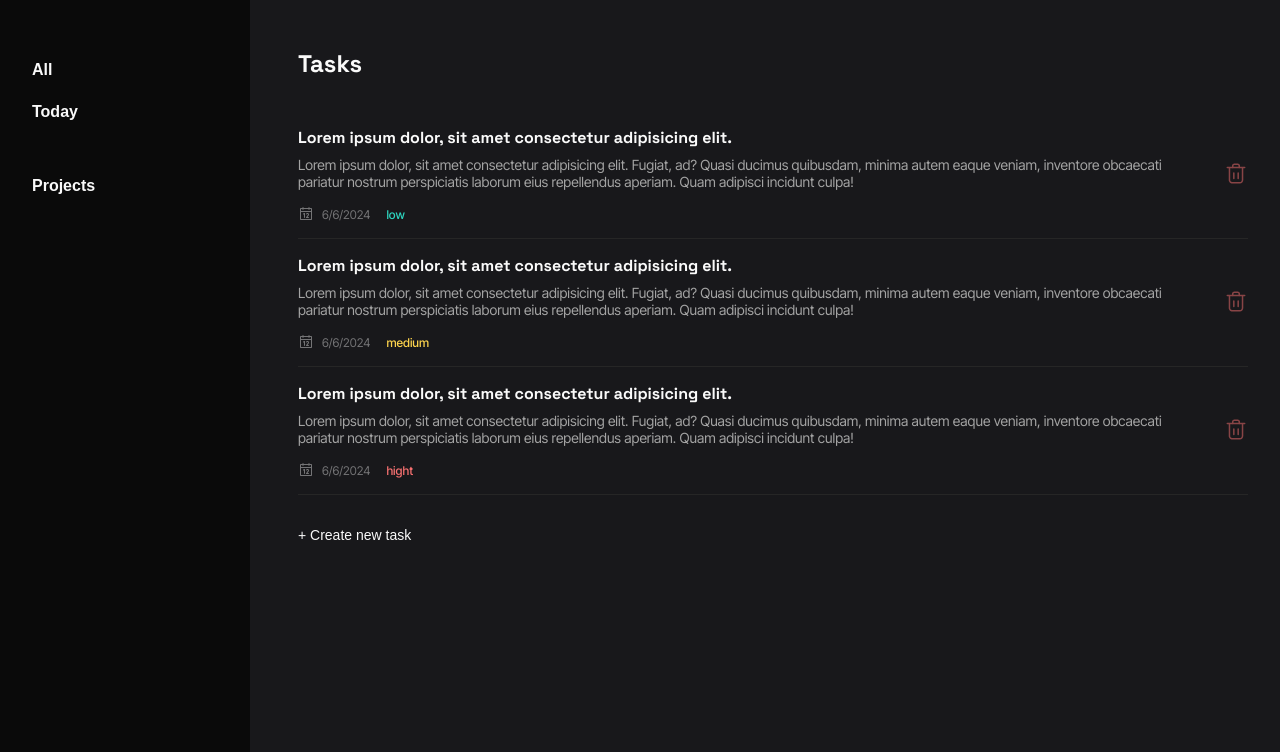
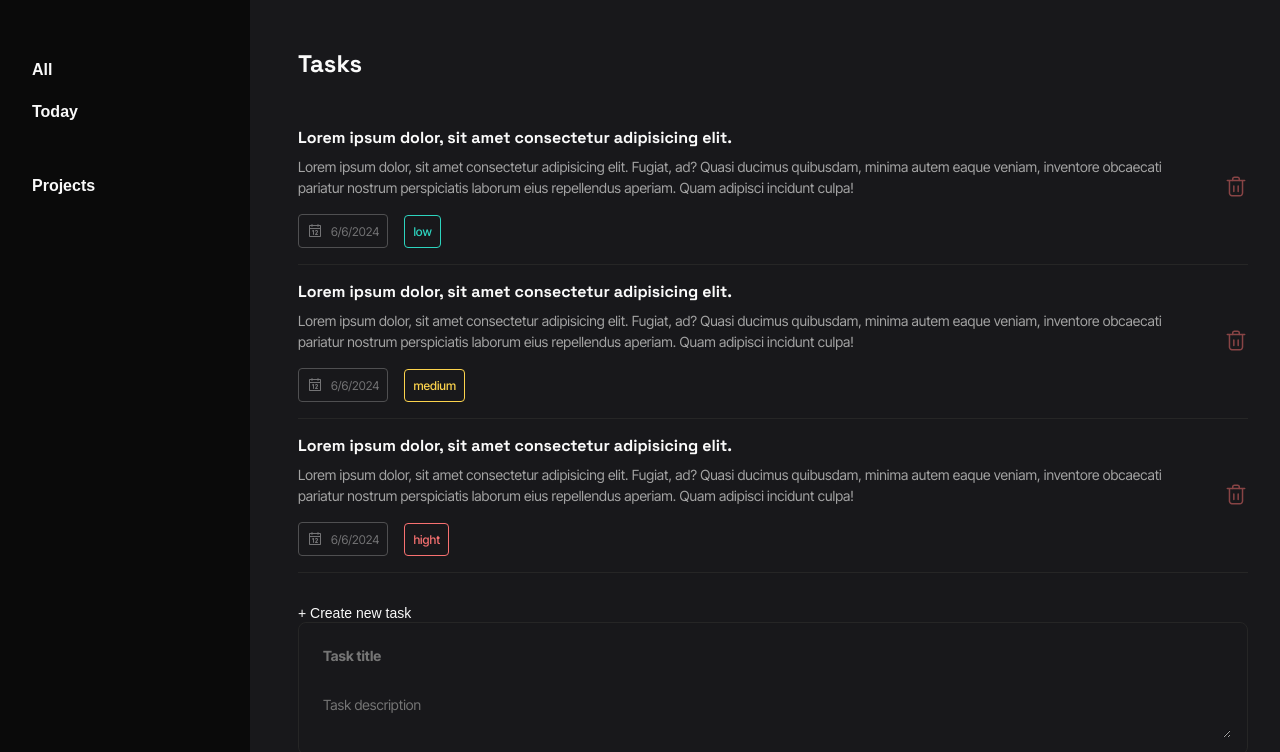
Before and after one commit to naiandersonb/todo-hero, a website built with webpack: page src/index.html in a window 1280 px wide. Shown: the part 48-800 px from the top of the page. Built offline with nearby package versions, Linux system fonts and the light colour scheme.

Commit message:
create form and filds

```diff
--- /dev/null
+++ b/src/components/new-task-form.js
@@ -0,0 +1,24 @@
+import { DOMUtils } from "../utils/dom-utils";
+
+export function NewTaskForm() {
+  const form = DOMUtils.createElement("form", ["task-form__container"]);
+  const fieldsContainer = DOMUtils.createElement('section',['task-form__fields-container'])
+
+  const titleInput = DOMUtils.createElement("input", [
+    "task-form__field",
+    "font-inter-tight",
+  ]);
+  titleInput.placeholder = "Task title";
+  const descriptionInput = DOMUtils.createElement("textarea", [
+    "task-form__field",
+    "font-inter-tight",
+  ]);
+  descriptionInput.placeholder = "Task description";
+
+  fieldsContainer.appendChild(titleInput);
+  fieldsContainer.appendChild(descriptionInput);
+
+  form.appendChild(fieldsContainer);
+
+  return form;
+}
--- /dev/null
+++ b/src/components/task-row.js
@@ -0,0 +1,58 @@
+import CalendarIcon from "../assets/images/icons/calendar.svg";
+import TrashIcon from "../assets/images/icons/trash.svg";
+import { DOMUtils } from "../utils/dom-utils";
+
+export function TaskRow(task, deleteTask) {
+  const taskCardEl = DOMUtils.createElement("div", ["task-content__row"]);
+  const taskBody = DOMUtils.createElement("article");
+
+  const taskTitleEl = DOMUtils.createElement("h4");
+  taskTitleEl.innerText = task.title;
+  taskBody.appendChild(taskTitleEl);
+
+  if (task.description) {
+    const taskDescEl = DOMUtils.createElement("p");
+    taskDescEl.innerText = task.description;
+    taskBody.appendChild(taskDescEl);
+  }
+
+  const deleteTaskBtn = DOMUtils.createElement("button", ["task-btn__delete"]);
+  const trashIcon = DOMUtils.createIcon(TrashIcon);
+  deleteTaskBtn.appendChild(trashIcon);
+
+  deleteTaskBtn.addEventListener("click", deleteTask);
+
+  taskCardEl.appendChild(taskBody);
+  taskCardEl.appendChild(deleteTaskBtn);
+
+  const footer = Footer(task.date, task.priority)
+  taskBody.appendChild(footer);
+
+  return taskCardEl;
+}
+
+const Footer = (taskDate, priority) => {
+  const footer = DOMUtils.createElement("footer");
+
+  const dateEl = DOMUtils.createElement("div", ["task-row__date"]);
+
+  const calendarIcon = DOMUtils.createIcon(CalendarIcon);
+  calendarIcon.style.width = "1rem";
+
+  const date = DOMUtils.createElement("span");
+  date.innerText = new Date(taskDate).toLocaleDateString();
+
+  dateEl.appendChild(calendarIcon);
+  dateEl.appendChild(date);
+
+  const priorityEl = DOMUtils.createElement("span", [
+    "task-priority",
+    `task-priority__${priority}`,
+  ]);
+  priorityEl.innerText = priority;
+
+  footer.appendChild(dateEl);
+  footer.appendChild(priorityEl);
+
+  return footer
+}
--- a/src/index.js
+++ b/src/index.js
@@ -1,10 +1,10 @@
 import "./styles/style.css";
 
-import CalendarIcon from "./assets/images/icons/calendar.svg";
-import TrashIcon from "./assets/images/icons/trash.svg";
 import { logo } from "./components/logo";
 import { newTaskBtn } from "./components/new-task-btn";
+import { NewTaskForm } from "./components/new-task-form";
 import { Sidebar } from "./components/sidebar";
+import { TaskRow } from "./components/task-row";
 import { Task } from "./controllers/Task";
 import { createElement } from "./utils/createElement";
 
@@ -65,62 +65,28 @@ window.addEventListener("DOMContentLoaded", () => {
       date: new Date(),
     });
   }
+  const allTasks = tasks.getTasks();
 
-  const allTasks = tasks.getTasks();
+  const handleDeleteTask = (id, element) => {
+    tasks.deleteTask(id);
+    tasksContent.removeChild(element);
+  };
+
+  const form = NewTaskForm()
+
   if (allTasks.length > 0) {
     for (let task of allTasks) {
-      const taskEl = createElement("div", "task-content__row");
-      const taskBody = createElement("article");
+      const taskCard = TaskRow(task, () => handleDeleteTask(task.id, taskCard));
+      tasksContent.appendChild(taskCard);
+    }
 
-      const dateEle = createElement("header", "task-row__date");
-      const date = createElement("span");
-      date.innerText = new Date(task.date).toLocaleDateString();
-      const calendarIcon = createElement("img");
-      calendarIcon.src = CalendarIcon;
-      calendarIcon.style.width = "1rem";
-      dateEle.appendChild(calendarIcon);
-      dateEle.appendChild(date);
-
-      const taskTitleEl = createElement("h4");
-      taskTitleEl.innerText = task.title;
-      taskBody.appendChild(taskTitleEl);
-
-      if (task.description) {
-        const taskDescEl = createElement("p");
-        taskDescEl.innerText = task.description;
-        taskBody.appendChild(taskDescEl);
-      }
-
-      const deleteTaskBtn = createElement("button", "task-btn__delete");
-      const icon = createElement("img");
-      icon.src = TrashIcon;
-      deleteTaskBtn.appendChild(icon);
-
-      deleteTaskBtn.addEventListener("click", () => {
-        tasks.deleteTask(task.id);
-        tasksContent.removeChild(taskEl);
-      });
-
-      const priorityEl = createElement(
-        "span",
-        `task-priority__${task.priority}`
-      );
-      priorityEl.classList.add("task-priority");
-      priorityEl.innerText = task.priority;
-
-      const footer = createElement("footer");
-      footer.appendChild(dateEle);
-      footer.appendChild(priorityEl);
-
-      taskEl.appendChild(taskBody);
-      taskEl.appendChild(deleteTaskBtn);
-      taskBody.appendChild(footer);
-      tasksContent.appendChild(taskEl);
-      newTaskBtn.style.marginTop = "2rem";
-      tasksContent.appendChild(newTaskBtn);
-    }
+    newTaskBtn.style.marginTop = "2rem";
+    tasksContent.appendChild(newTaskBtn);
+    tasksContent.appendChild(form);
   } else {
+    newTaskBtn.style.marginTop = "2rem";
     tasksContent.appendChild(newTaskBtn);
+    tasksContent.appendChild(form);
   }
 
   app.appendChild(sidebar.render());
--- a/src/styles/style.css
+++ b/src/styles/style.css
@@ -116,6 +116,9 @@ body {
 .task-row__date {
   display: flex;
   align-items: center;
+  border: 1px solid var(--neutral-400);
+  padding: 0.5rem;
+  border-radius: 4px;
   gap: 0.5rem;
   font-size: 12px;
   opacity: 0.4;
@@ -124,6 +127,9 @@ body {
 .task-priority {
   font-size: 12px;
   font-weight: 500;
+  border: 1px solid;
+  padding: 0.5rem;
+  border-radius: 4px;
 }
 
 .task-priority__low {
@@ -143,6 +149,7 @@ body {
   max-width: 900px;
   margin-top: 0.5rem;
   font-size: 0.875rem;
+  line-height: 150%;
 }
 
 .task-btn__create {
@@ -166,7 +173,49 @@ body {
   opacity: 1;
   transition: all 0.2s ease-in-out;
 }
+
 .task-btn__create:hover {
   color: var(--brand-color);
   transition: all 0.2s ease-in-out;
 }
+
+.task-form__container {
+  border: 1px solid var(--neutral-800);
+  border-radius: 8px;
+  display: flex;
+  flex-direction: column;
+  gap: 1rem;
+}
+
+.task-form__fields-container {
+  padding: 1rem;
+  display: flex;
+  flex-direction: column;
+  gap: 1rem;
+}
+
+.task-form__field {
+  background-color: transparent;
+  border: none;
+  border-radius: 4px;
+  padding: 0.5rem;
+  color: var(--neutral-50);
+  font-weight: bold;
+  font-size: 0.875rem;
+}
+
+.task-form__field:focus {
+  outline: none;
+}
+
+.task-form__field:where(textarea) {
+  font-weight: normal; /* Apenas para garantir que não seja bold */
+}
+
+.show {
+  display: initial;
+}
+
+.hidden {
+  display: none;
+}
--- /dev/null
+++ b/src/utils/dom-utils.js
@@ -0,0 +1,45 @@
+export class DOMUtils {
+   /**
+   * Creates a new HTML element with optional class names.
+   *
+   * @param {string} tag - The HTML tag name of the element to create.
+   * @param {string[]} [classNames=[]] - An array of class names to add to the element.
+   * @returns {HTMLElement} - The newly created HTML element.
+   */
+   static createElement(tag, classNames = []) {
+    const element = document.createElement(tag);
+    if(classNames.length > 0) {
+      classNames.forEach(className => element.classList.add(className));
+    }
+
+    return element;
+  }
+
+   /**
+   * Creates a new HTML element with optional class names.
+   *
+   * @param {string} tag - The HTML tag name of the element to create.
+   * @param {string[]} [classNames=[]] - An array of class names to add to the element.
+   * @returns {HTMLElement} - The newly created HTML element.
+   */
+   static createIcon(src, classNames = []) {
+    const icon = document.createElement('img');
+    icon.src = src;
+
+    if(classNames.length > 0) {
+      classNames.forEach(className => element.classList.add(className));
+    }
+
+    return icon;
+  }
+
+  /**
+   * Toggles one or more class names on an element.
+   *
+   * @param {HTMLElement} element - The element to toggle class names on.
+   * @param {string[]} classNames - An array of class names to toggle.
+   */
+  static toggleClass(element, classNames) {
+    classNames.forEach(className => element.classList.toggle(className));
+  }
+}
```
